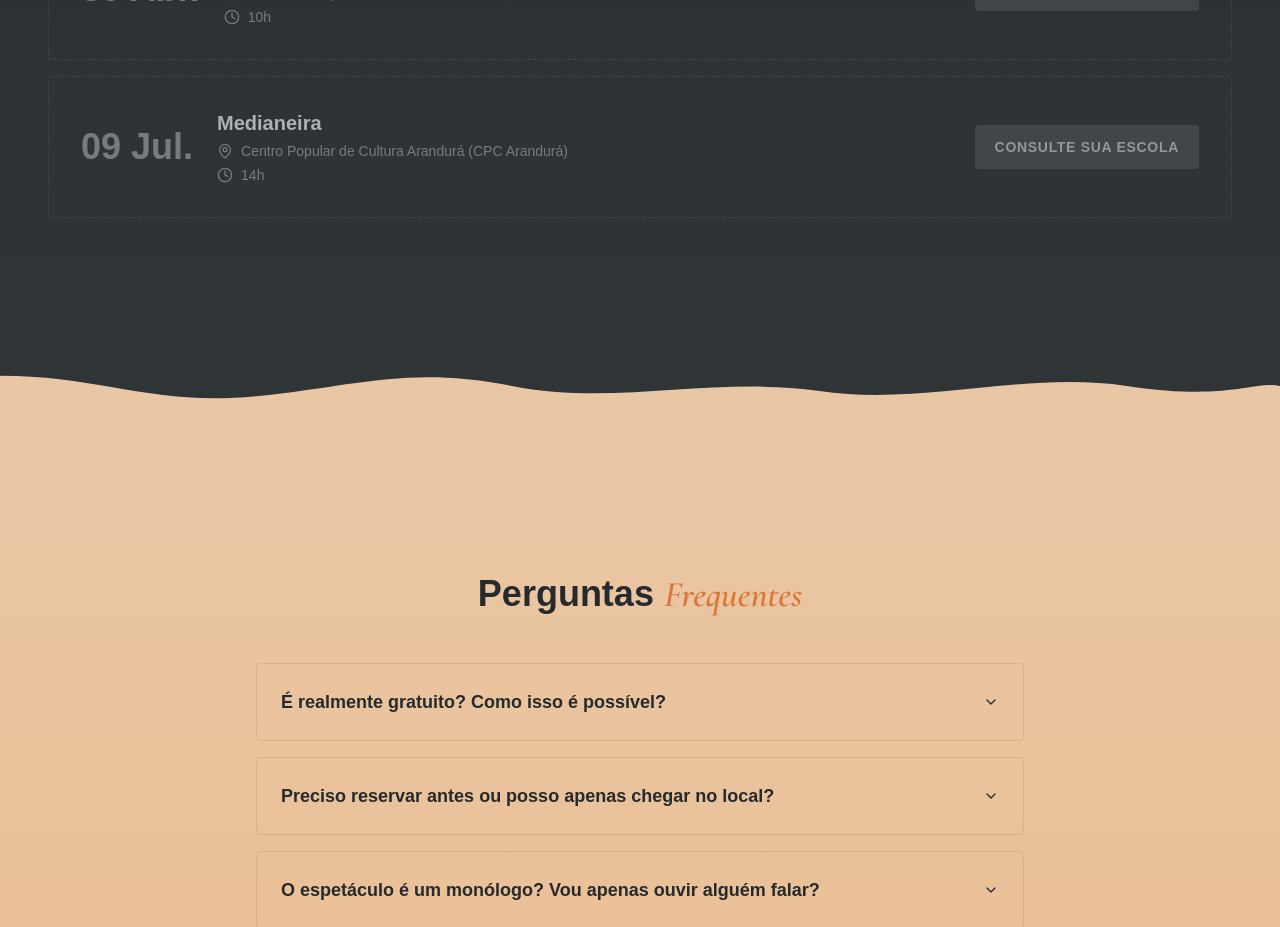
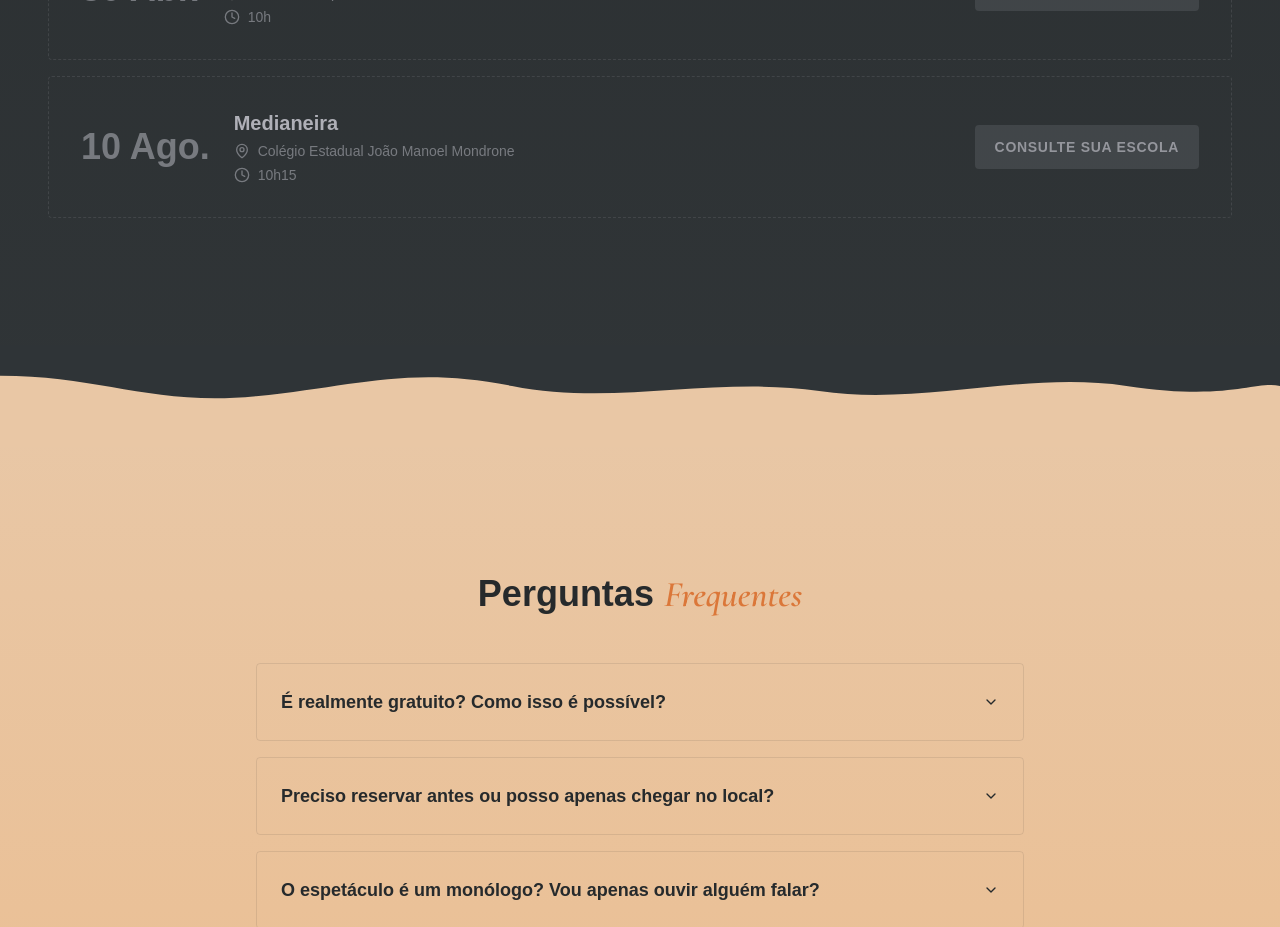
Before and after one commit to FelipeTheAto/lebre-no-pais-do-cha, a React (Vite) app: page / in a window 1280 px wide. Shown: the part 5880-6807 px from the top of the page. Built offline with nearby package versions, Linux system fonts and the light colour scheme; the HTML template or start-up script is replaced by a standard one; a web font is replaced by a local one.

Commit message:
auto-sync: 2026-08-12 23:02

```diff
--- a/src/components/ScheduleSection.tsx
+++ b/src/components/ScheduleSection.tsx
@@ -10,7 +10,7 @@ const openShows = [
 
 const studentShows = [
   { city: "Toledo", venue: "Teatro Municipal de Toledo", date: "30 Abr.", time: "10h" },
-  { city: "Medianeira", venue: "Centro Popular de Cultura Arandurá (CPC Arandurá)", date: "09 Jul.", time: "14h" },
+  { city: "Medianeira", venue: "Colégio Estadual João Manoel Mondrone", date: "10 Ago.", time: "10h15" },
 ];
 
 const ScheduleSection = () => {
```
